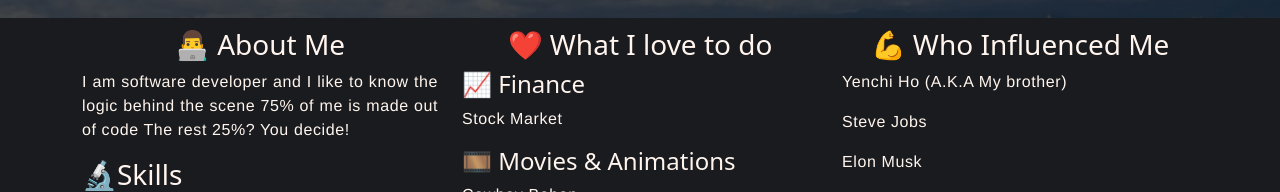
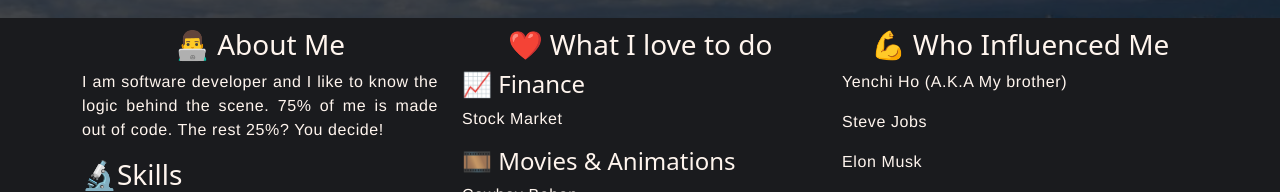
Before and after one commit to hntddt123/MyPersonalWebPageReact, a React (Create React App) app: page / in a window 1280 px wide. Shown: the part 551-743 px from the top of the page. Built offline with nearby package versions, Linux system fonts and the light colour scheme; the HTML template or start-up script is replaced by a standard one.

Commit message:
Updated sentence

```diff
--- a/src/components/AboutMe.js
+++ b/src/components/AboutMe.js
@@ -11,8 +11,8 @@ function AboutMe() {
           <div className="col-md-4">
             <h3 className="text-center">👨‍💻 About Me</h3>
             <p>
-              I am software developer and I like to know the logic behind the scene
-              75% of me is made out of code
+              I am software developer and I like to know the logic behind the scene.
+              75% of me is made out of code.
               The rest 25%? You decide!
             </p>
             <Skills />
```
